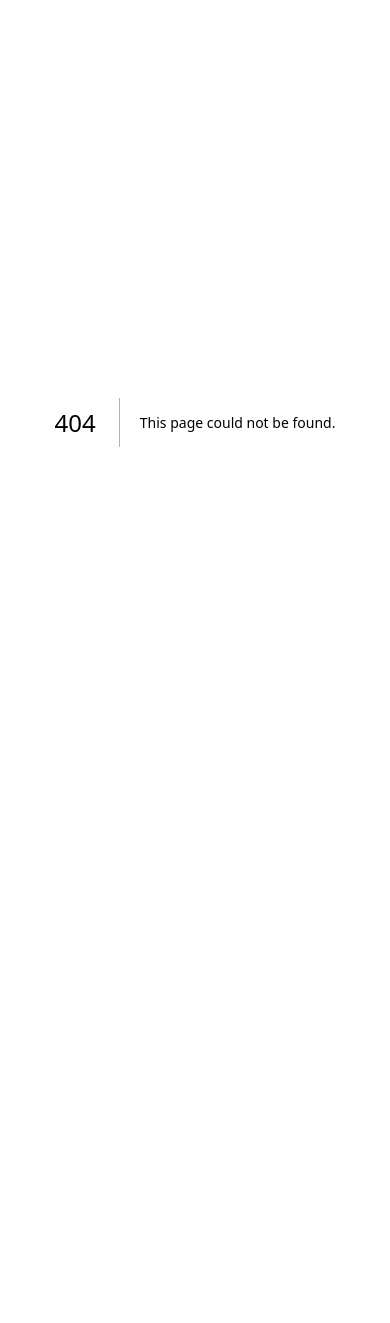
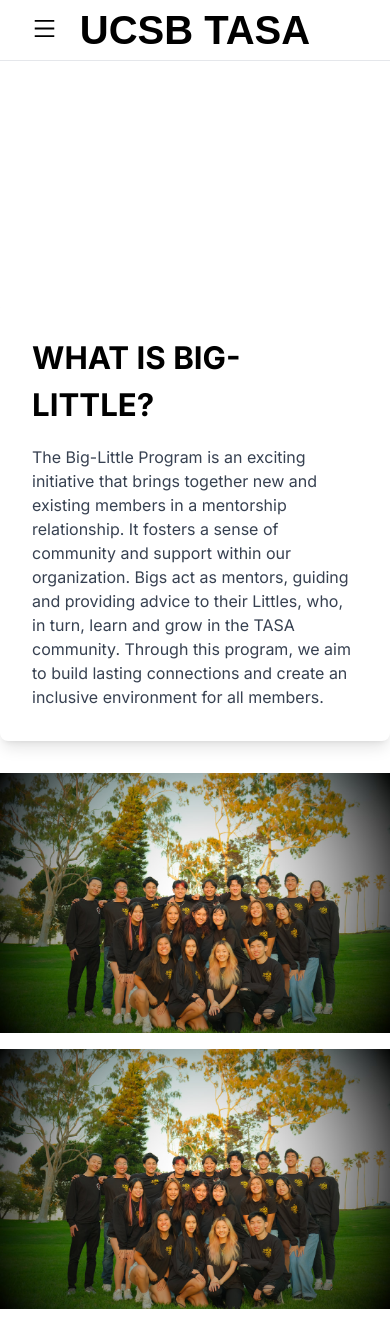
Before and after one commit to UCSBTASA/UCSBTASA.github.io, a Next.js app: page /programs/big-little in a window 390 px wide. Before the commit this address had no page. Shown: the top 1323 px of the page. Before the commit the page ends 844 px from the top, so only its background shows below. Built offline with nearby package versions, Linux system fonts and the light colour scheme.

Commit message:
Adding programs + media queries for nav
Fix big little

```diff
--- a/app/_components/header.tsx
+++ b/app/_components/header.tsx
@@ -9,7 +9,7 @@ const Header = ({ title }: Props) => {
         <a href="">
           <span
             id="wsite-title"
-            className="font-bebas uppercase text-[60px] tracking-light font-bold"
+            className="font-bebas uppercase sm:text-[60px] text-[40px] tracking-light font-bold"
           >
             {title}
           </span>
--- a/app/_components/navbar.tsx
+++ b/app/_components/navbar.tsx
@@ -21,10 +21,10 @@ const NavBar = () => {
   };
 
   return (
-    <div className="w-full z-100 py-4 border-b lg:px-8 dark:border-slate-300/10 mx-4 lg:mx-0">
-      <div className="flex justify-center items-center w-full h-full px-2 2xl:px-16">
+    <div className="w-full z-10 lg:py-4 border-b lg:px-8 dark:border-slate-300/10 h-[0px] p-0 m-0 lg:mx-0">
+      <div className="flex justify-center items-center w-full lg:h-full px-2 2xl:px-16 h-[0px] p-0 m-0">
         <div className="h-6 overflow-y-hidden">
-          <ul className="hidden md:flex">
+          <ul className="hidden lg:flex">
             <Link href="/">
               <li className="ml-10 text-sm uppercase hover:border-pink hover:border-b-4">
                 Home
@@ -43,13 +43,19 @@ const NavBar = () => {
               >
                 Programs
                 {showProgramsMenu && (
-                  <div className="dropdown-menu bg-[#ffd1d8] p-2 absolute">
+                  <div className="dropdown-menu bg-[#ffd1d8] p-2 absolute z-10">
                     <ul className="">
-                      <DropdownItem text="Big Little" link="/"></DropdownItem>
-                      <DropdownItem text="Night Market" link="/"></DropdownItem>
+                      <DropdownItem
+                        text="Big Little"
+                        link="/programs/big-little"
+                      ></DropdownItem>
+                      <DropdownItem
+                        text="Night Market"
+                        link="/programs/night-market"
+                      ></DropdownItem>
                       <DropdownItem
                         text="Intern Program"
-                        link="/"
+                        link="/programs/interns"
                       ></DropdownItem>
                     </ul>
                   </div>
@@ -82,7 +88,10 @@ const NavBar = () => {
               </li>
             </Link>
           </ul>
-          <div onClick={handleNav} className="md:hidden">
+          <div
+            onClick={handleNav}
+            className="lg:hidden absolute top-0 left-0 mt-4 ml-8 sm:mt-8"
+          >
             <AiOutlineMenu size={25} />
           </div>
         </div>
@@ -90,15 +99,15 @@ const NavBar = () => {
       <div
         className={
           !nav
-            ? "md:hidden fixed left-0 top-0 w-full h-[110vh] bg-black/70 z-50"
+            ? "lg:hidden fixed left-0 top-0 w-full h-[110vh] bg-black/70 z-50"
             : ""
         }
       >
         <div
           className={
             !nav
-              ? "fixed overflow-y-scroll left-0 top-0 w-[75%] sm:w-[60%] md:w-[45%] h-[110vh] bg-[#ecf0f3] p-10 ease-in duration-500 z-50"
-              : "fixed overflow-y-scroll left-[-100%] top-0 w-[75%] sm:w-[60%] md:w-[45%] h-[110vh] bg-[#ecf0f3] p-10 ease-in duration-500 z-50"
+              ? "fixed overflow-y-scroll left-0 top-0 w-[75%] sm:w-[60%] lg:w-[45%] h-[110vh] bg-[#ecf0f3] p-10 ease-in duration-500 z-50"
+              : "fixed overflow-y-scroll left-[-100%] top-0 w-[75%] sm:w-[60%] lg:w-[45%] h-[110vh] bg-[#ecf0f3] p-10 ease-in duration-500 z-50"
           }
         >
           <div className="">
@@ -118,7 +127,7 @@ const NavBar = () => {
               </div>
             </div>
             <div className="border-b border-gray-300 m-4">
-              <p className="w-[85%] md:w-[90%] py-4">
+              <p className="w-[85%] lg:w-[90%] py-4">
                 Find out what we&apos;re about!
               </p>
             </div>
--- /dev/null
+++ b/app/programs/big-little/page.tsx
@@ -0,0 +1,74 @@
+import NavBar from "@/app/_components/navbar";
+import Header from "@/app/_components/header";
+import Link from "next/link";
+import Image from "next/image";
+
+const BigLittle = () => {
+  return (
+    <div>
+      <Header title="UCSB TASA"></Header>
+      <NavBar></NavBar>
+      {/* <div className="block">
+        <div className="absolute top-0 left-0 z-0 w-full h-full bg-cover bg-center">
+          <Image
+            src="/homepage/staff.jpg"
+            height={1920}
+            width={1080}
+            alt="Big Little Pickup Photo"
+            className="absolute z-0"
+          />
+
+          <div className="absolute top-0 left-0 z-0 w-full h-full"></div>
+        </div>
+      </div> */}
+      <div className="container mx-auto pt-16">
+        {/* Header section */}
+        <div className="text-center">
+          <h1 className="text-white text-5xl font-bold mb-8">
+            BIG LITTLE PROGRAM
+          </h1>
+        </div>
+
+        {/* "WHAT IS BIG-LITTLE?" section */}
+        <div className="bg-white rounded-lg shadow-lg p-8 mb-8">
+          <h2 className="text-3xl font-bold mb-4">WHAT IS BIG-LITTLE?</h2>
+          <p className="text-gray-700">
+            The Big-Little Program is an exciting initiative that brings
+            together new and existing members in a mentorship relationship. It
+            fosters a sense of community and support within our organization.
+            Bigs act as mentors, guiding and providing advice to their Littles,
+            who, in turn, learn and grow in the TASA community. Through this
+            program, we aim to build lasting connections and create an inclusive
+            environment for all members.
+          </p>
+        </div>
+
+        {/* Photo gallery */}
+        <div className="grid grid-cols-1 md:grid-cols-3 gap-4">
+          {/* Replace these Image components with your actual photos */}
+          <Image
+            src="/homepage/staff.jpg"
+            alt="Pickup Photo 1"
+            width={400}
+            height={400}
+          />
+          <Image
+            src="/homepage/staff.jpg"
+            alt="Pickup Photo 2"
+            width={400}
+            height={400}
+          />
+          <Image
+            src="/homepage/staff.jpg"
+            alt="Pickup Photo 3"
+            width={400}
+            height={400}
+          />
+          {/* Add more photos as needed */}
+        </div>
+      </div>
+    </div>
+  );
+};
+
+export default BigLittle;
--- /dev/null
+++ b/app/programs/interns/page.tsx
@@ -0,0 +1,14 @@
+import NavBar from "@/app/_components/navbar";
+import Header from "@/app/_components/header";
+import Link from "next/link";
+
+const Interns = () => {
+  return (
+    <div>
+      <Header title="UCSB TASA"></Header>
+      <NavBar></NavBar>
+    </div>
+  );
+};
+
+export default Interns;
--- /dev/null
+++ b/app/programs/night-market/page.tsx
@@ -0,0 +1,14 @@
+import NavBar from "@/app/_components/navbar";
+import Header from "@/app/_components/header";
+import Link from "next/link";
+
+const NightMarket = () => {
+  return (
+    <div>
+      <Header title="UCSB TASA"></Header>
+      <NavBar></NavBar>
+    </div>
+  );
+};
+
+export default NightMarket;
--- a/package.json
+++ b/package.json
@@ -18,6 +18,7 @@
     "react": "18.2.0",
     "react-dom": "18.2.0",
     "react-icons": "^4.10.1",
+    "rsuite": "^5.37.3",
     "tailwindcss": "3.3.3"
   },
   "devDependencies": {
```
Also changed, not shown: 1 other file (tests, documents, lock files or other folders).
